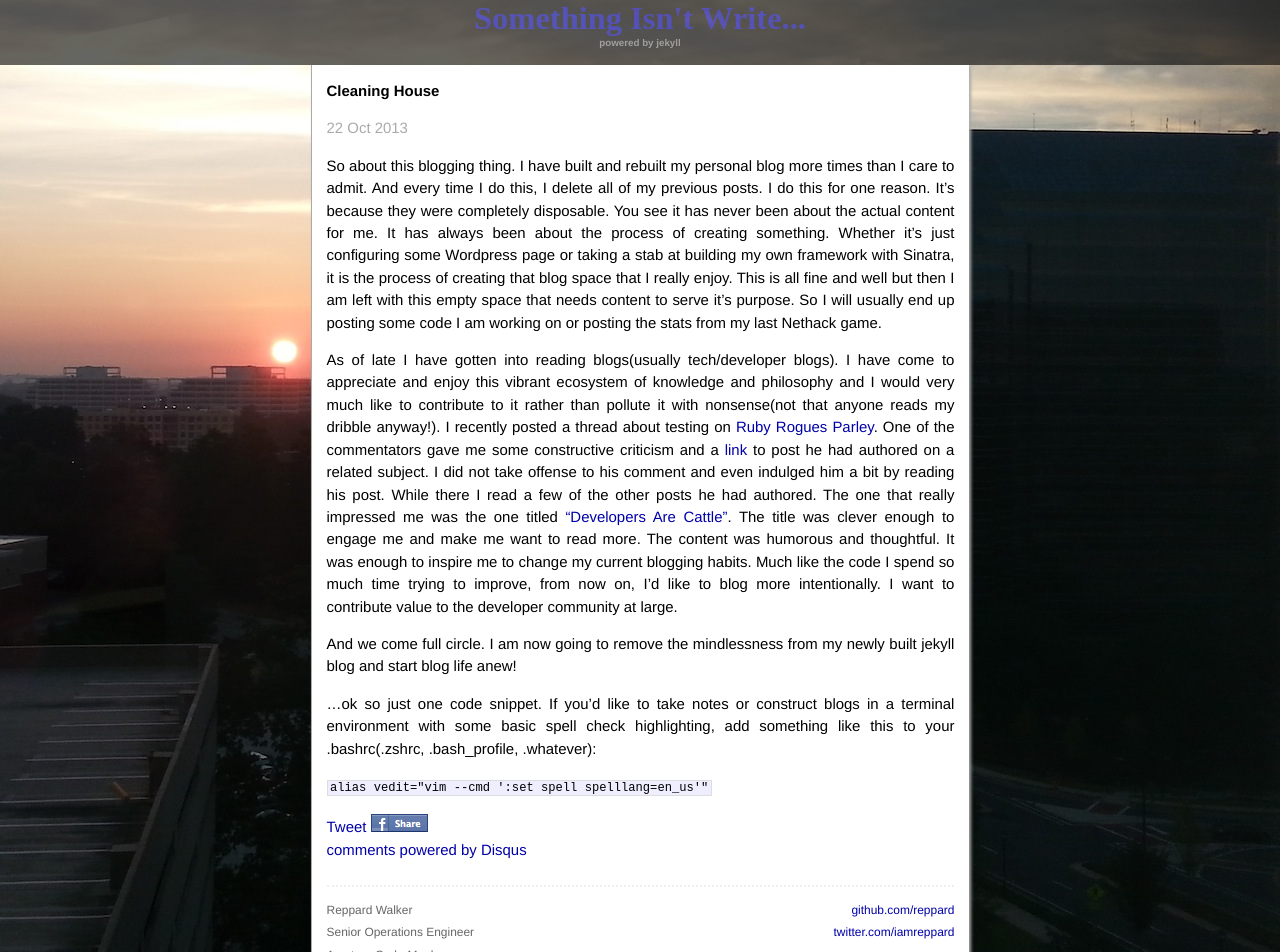
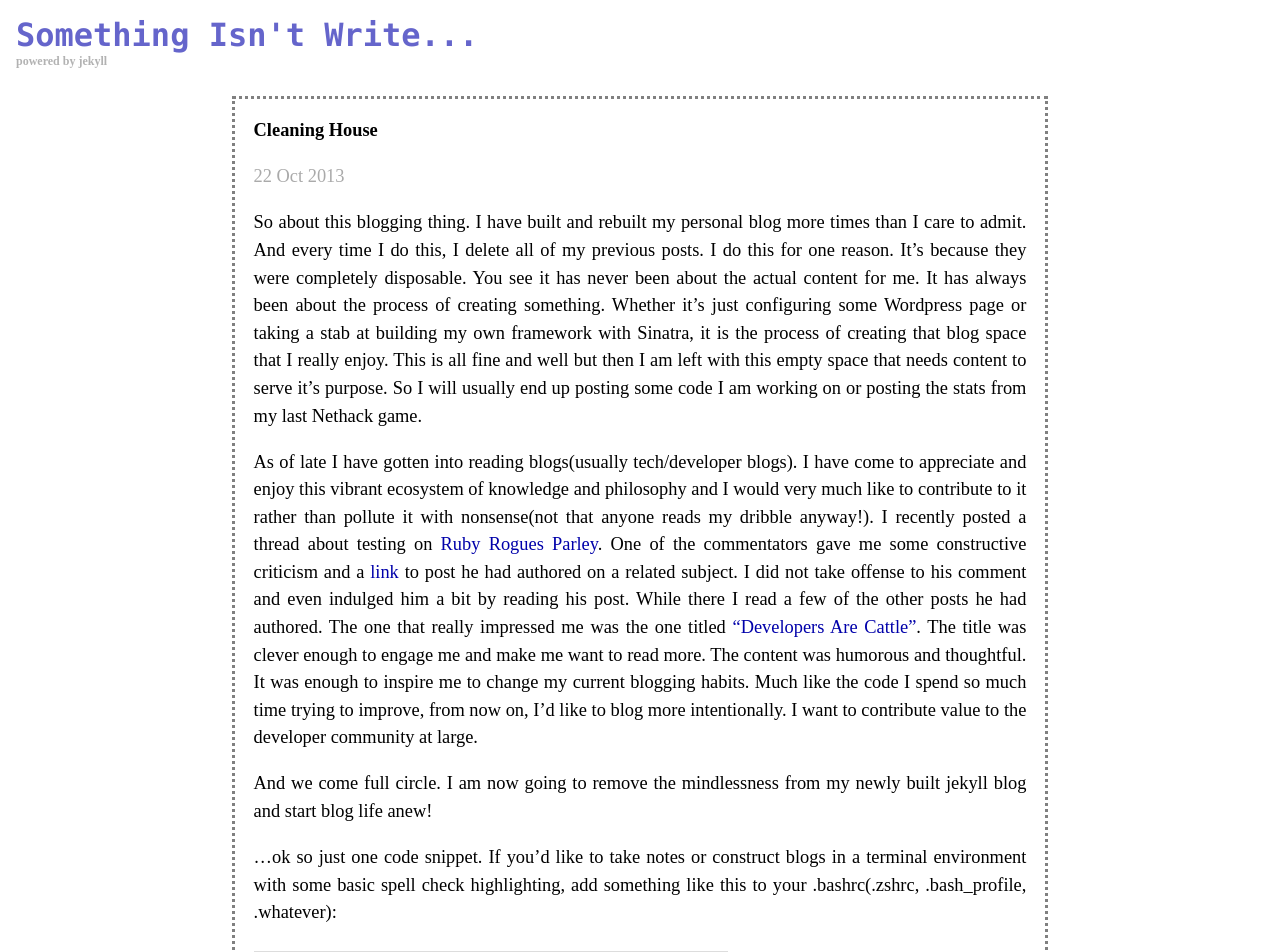
Before and after one commit to reppard/jekyll-blog, a Jekyll site: the page built from _posts/2013-10-22-Cleaning-House-213351.markdown, in a window 1280 px wide. Shown: the top 952 px of the page. Built offline with Jekyll 4.4.1, drawn with Linux system fonts in a browser that asks for light colours; nearby versions of some CDN libraries; some web fonts are replaced; Markdown is read by kramdown in place of the engine named in the settings; comment, search, counter and statistics services are not loaded.

Commit message:
Changing some styling

```diff
--- a/css/main.css
+++ b/css/main.css
@@ -13,11 +13,12 @@
 html, body { height: 100%; }
 
 body {
-  background-color: #000;
-  background: url("images/back.jpg") no-repeat right top;
+  background-color: #FFF;
+  //background: url("images/back.jpg") no-repeat right top;
   background-attachment:fixed;
-  font: 13.34px Helvetica, Arial, sans-serif;
-  font-size: small;
+  font-family: 13.34px "Lucida Console", Monaco, monospace;
+  //font: 13.34px Helvetica, Arial, sans-serif;
+  //font-size: small;
   text-align: center;
   margin:0px;
 }
@@ -51,18 +52,30 @@ ul.posts li {
   margin-top: 1.75em;
   padding: 0 0 0 1em;
   background: whitesmoke;
-  border-radius:3px;
+  border:2px dotted grey;
 }
 
 ul.posts span {
   color: #aaa;
-  font-family: Monaco, "Courier New", monospace;
+  font-family: "Lucida Console", Monaco, monospace;
+  //font-family: Monaco, "Courier New", monospace;
   font-size: 80%;
 }
 
 .avatar {
-  border: dotted 1px;
+  border:2px dotted grey;
   width:120px;
+}
+
+.header ul {
+  text-align:center;
+  width:100%;
+  margin-left:auto;
+  margin-right:auto;
+}
+
+.header ul li {
+  float:left;
 }
 
 /*****************************************************************************/
@@ -72,15 +85,16 @@ ul.posts span {
 /*****************************************************************************/
 
 .header {
-  background-color:#000;
+  display:inline-block;
+  //background-color:#000;
   filter:alpha(opacity=60);
   opacity:.6;
   height:4em;
   width:100%;
-  padding-bottom:1em;
-  margin-left:auto;
-  margin-right:auto;
-  text-align:center;
+  padding:1em;
+  //margin-left:auto;
+  //margin-right:auto;
+  text-align:left;
 }
 
 .header a {
@@ -89,13 +103,14 @@ ul.posts span {
 }
 
 .header h1.title {
-  color:#FFF;
+  color:black;
   margin-bottom: 0em;
-  margin-right:auto;
-  margin-left:auto;
-  width:11em;
-  font-size:250%;
-  font-family: 'Seaweed Script', cursive;
+  //margin-right:auto;
+  //margin-left:auto;
+  //width:11em;
+  font-size:2em;
+  font-family: "Lucida Console", Monaco, monospace;
+  //font-family: 'Seaweed Script', cursive;
   text-decoration: none;
 }
 
@@ -106,7 +121,7 @@ ul.posts span {
 }
 
 .header h1.title a:visited {
-  color: #FFF;
+  color:black;
   text-decoration:none;
 }
 
@@ -131,8 +146,9 @@ ul.posts span {
   padding: 1em;
   line-height: 1.5em;
   background-color: #FFF;
-  box-shadow: 2px 2px 3px #aaa;
-  border-left:1px solid #aaa;
+  border:3px dotted grey;
+  //box-shadow: 2px 2px 3px #aaa;
+  //border-left:1px solid #aaa;
 }
 
 
@@ -143,7 +159,7 @@ ul.posts span {
 .site .footer {
   font-size: 80%;
   color: #666;
-  border-top: 2px dotted #eee;
+  border-top: 2px dotted grey;
   margin-top: 2em;
   overflow: hidden;
 }
@@ -217,5 +233,6 @@ a.continue {
 }
 
 .logos {
+  opacity: 0.2;
   text-align:center;
 }
```
